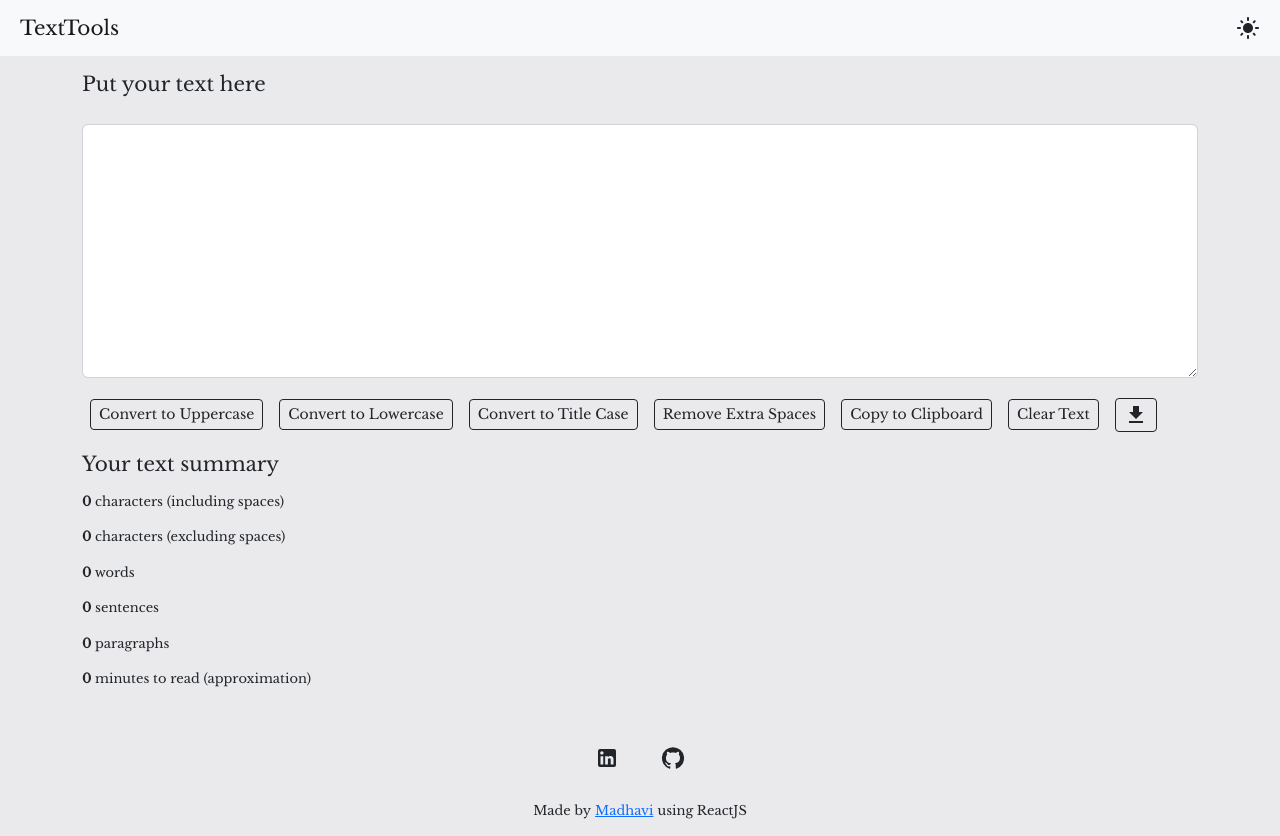
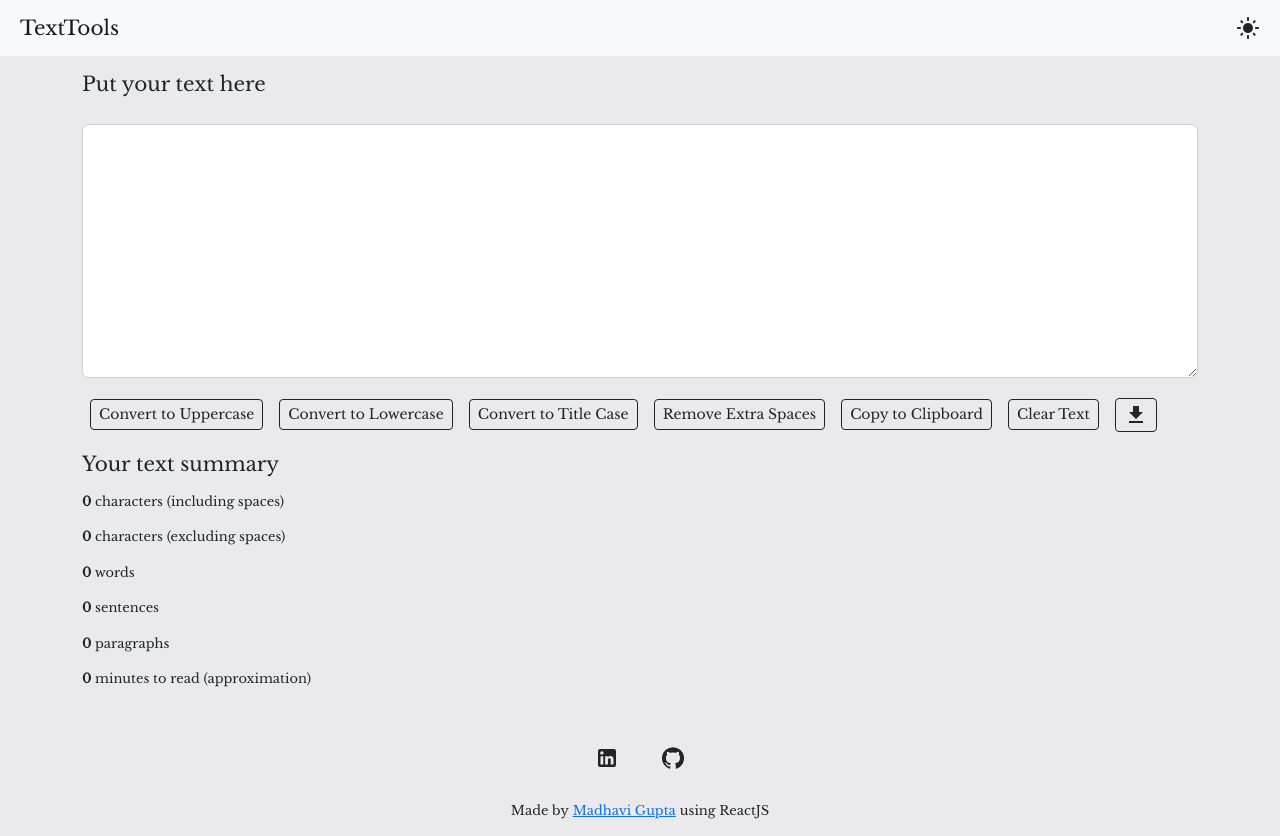
Before and after one commit to MadhaviGupta/Text-Tools, a React (Create React App) app: page / in a window 1280 px wide. Built offline with nearby package versions, Linux system fonts and the light colour scheme.

Commit message:
test commit2

```diff
--- a/package.json
+++ b/package.json
@@ -16,7 +16,8 @@
     "web-vitals": "^2.1.4"
   },
   "scripts": {
-
+    "predeploy": "npm run build",
+    "deploy": "gh-pages -d build",
     "start": "react-scripts start",
     "build": "react-scripts build",
     "test": "react-scripts test",
--- a/public/index.html
+++ b/public/index.html
@@ -5,7 +5,7 @@
   <meta charset="utf-8" />
   <link rel="icon" href="%PUBLIC_URL%/favicon.ico" />
   <meta name="viewport" content="width=device-width, initial-scale=1" />
-  <!-- <meta name="theme-color" content="#000000" /> -->
+  <meta name="theme-color" content="#000000" />
   <meta name="TextTools - A Text Utility App"
     content="TextTools is a react application that can provides various utilities for a text content." />
   <link rel="apple-touch-icon" href="%PUBLIC_URL%/logo192.png" />
--- a/src/components/Footer.js
+++ b/src/components/Footer.js
@@ -36,7 +36,7 @@ export default function Footer(props) {
         >
           Made by
           <a href="mailto:madhavigupta1225@gmail.com" className="mx-1">
-            Madhavi
+            Madhavi Gupta
           </a>
           using ReactJS
         </div>
```
Also changed, not shown: public/manifest.json.
